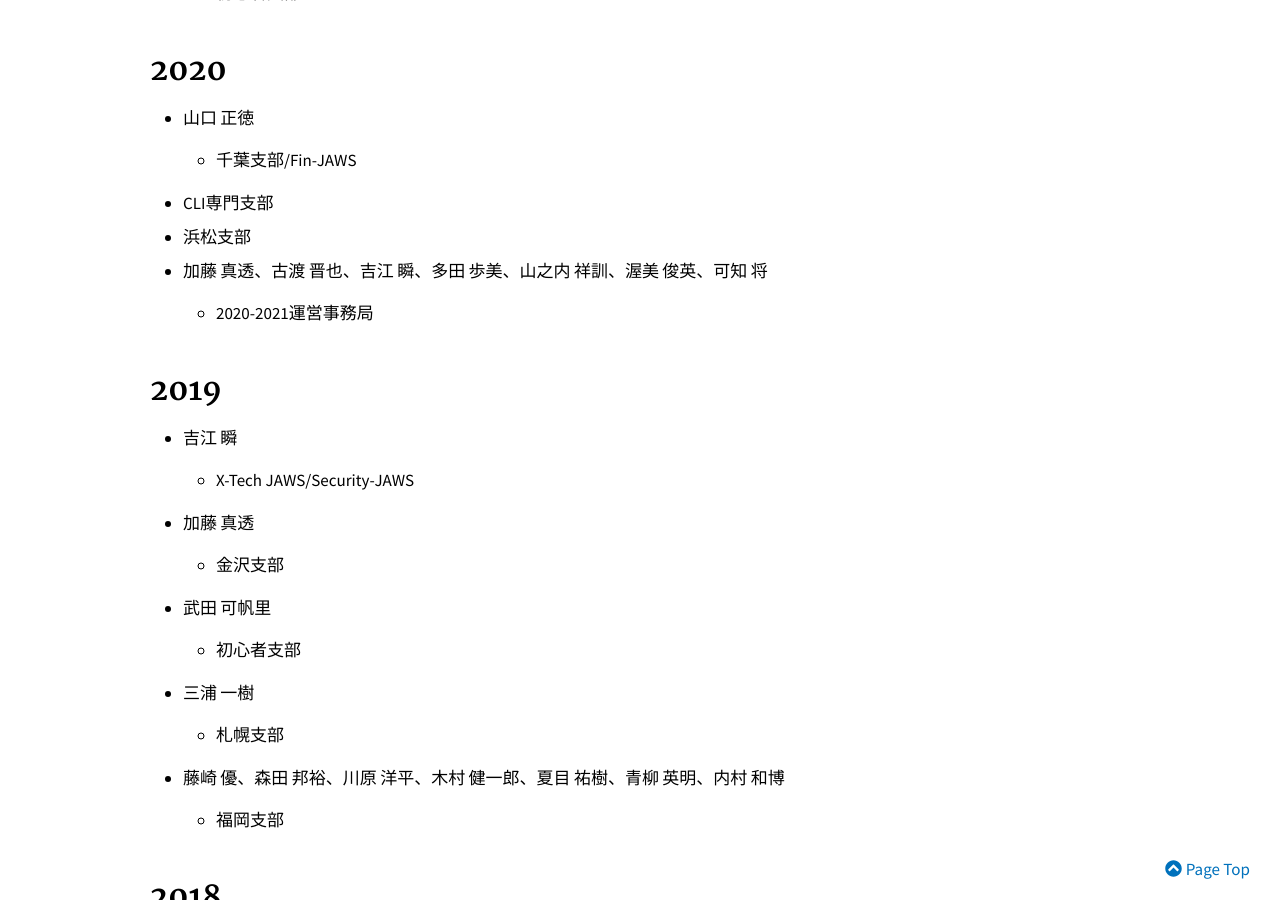
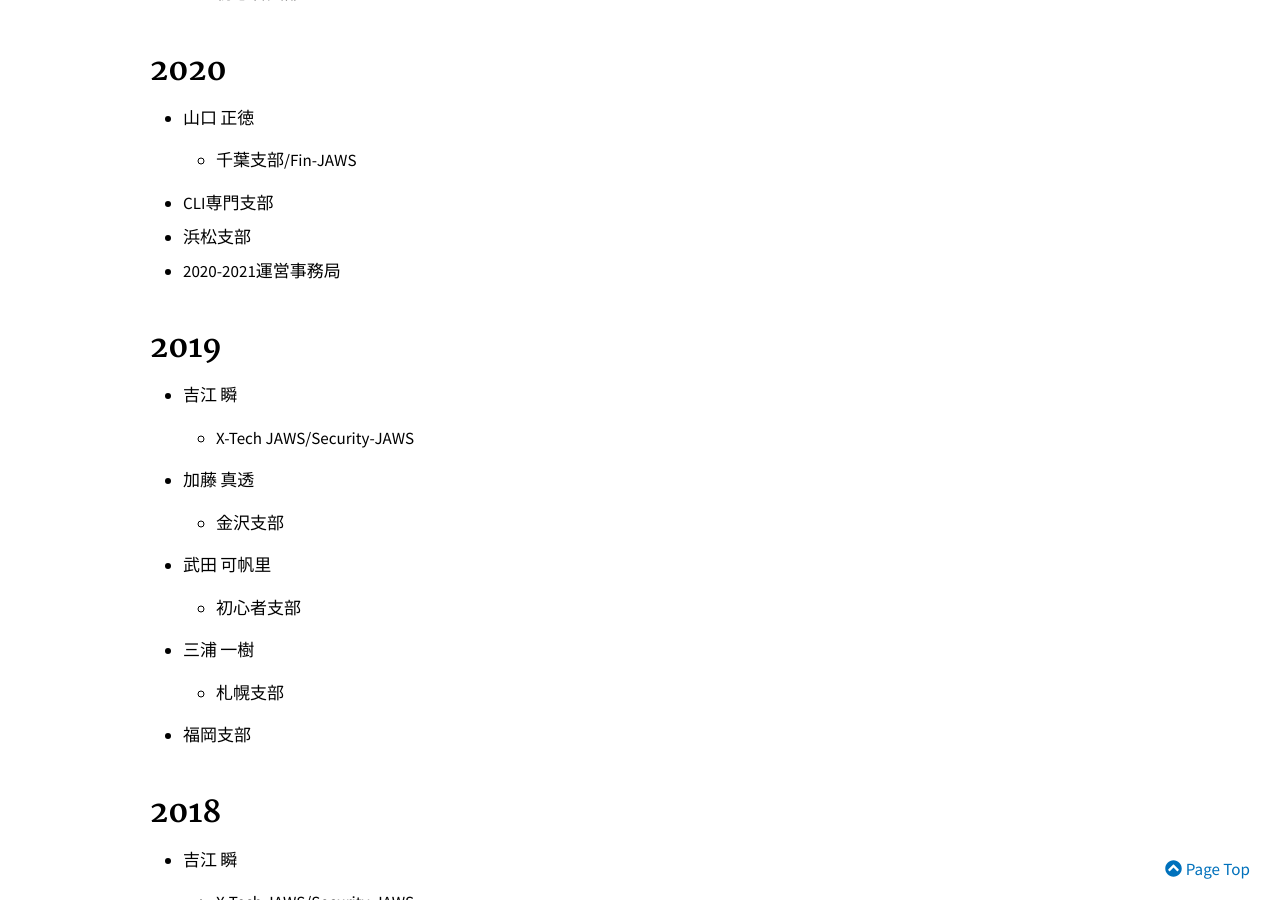
Before and after one commit to jaws-ug/jaws-ug.jp, a Jekyll site: the page built from pages/samurai.md, in a window 1280 px wide and 900 px high, scrolled down 635 px. Built offline with Jekyll 4.4.1, drawn with Linux system fonts in a browser that asks for light colours; nearby versions of some CDN libraries; comment, search, counter and statistics services are not loaded.

Commit message:
レビューコメントをもとにグループ名で統一

```diff
--- a/pages/samurai.md
+++ b/pages/samurai.md
@@ -21,8 +21,7 @@
   - 千葉支部/Fin-JAWS
 - CLI専門支部
 - 浜松支部
-- 加藤 真透、古渡 晋也、吉江 瞬、多田 歩美、山之内 祥訓、渥美 俊英、可知 将
-  - 2020-2021運営事務局
+- 2020-2021運営事務局
 
 ## 2019
 - 吉江 瞬
@@ -33,8 +32,7 @@
   - 初心者支部
 - 三浦 一樹
   - 札幌支部
-- 藤崎 優、森田 邦裕、川原 洋平、木村 健一郎、夏目 祐樹、青柳 英明、内村 和博
-  - 福岡支部
+- 福岡支部
 
 ## 2018
 - 吉江 瞬
```
